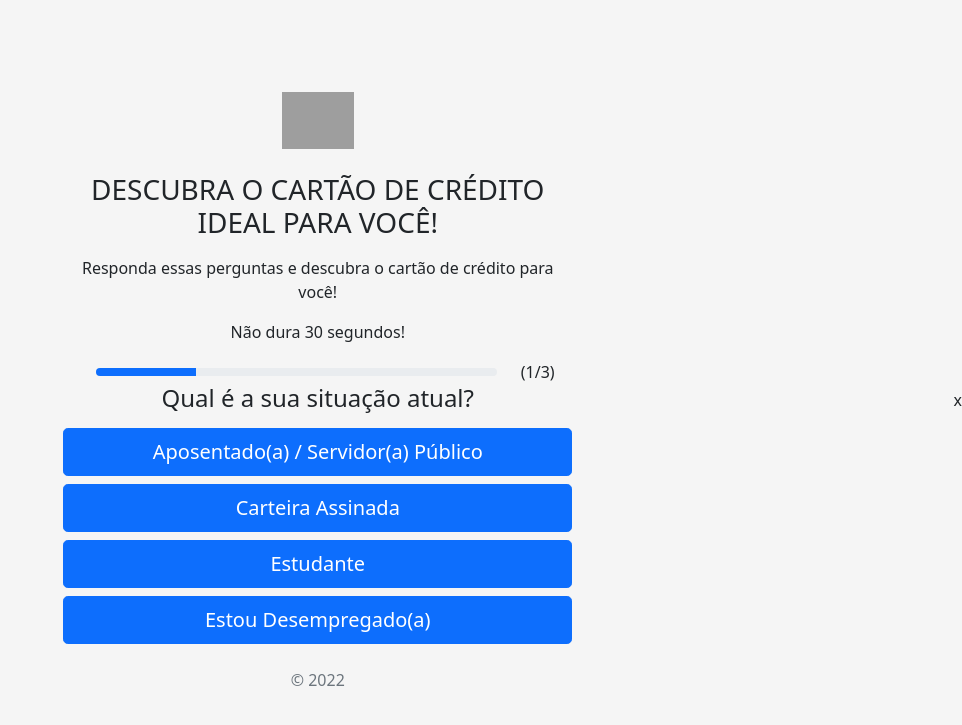
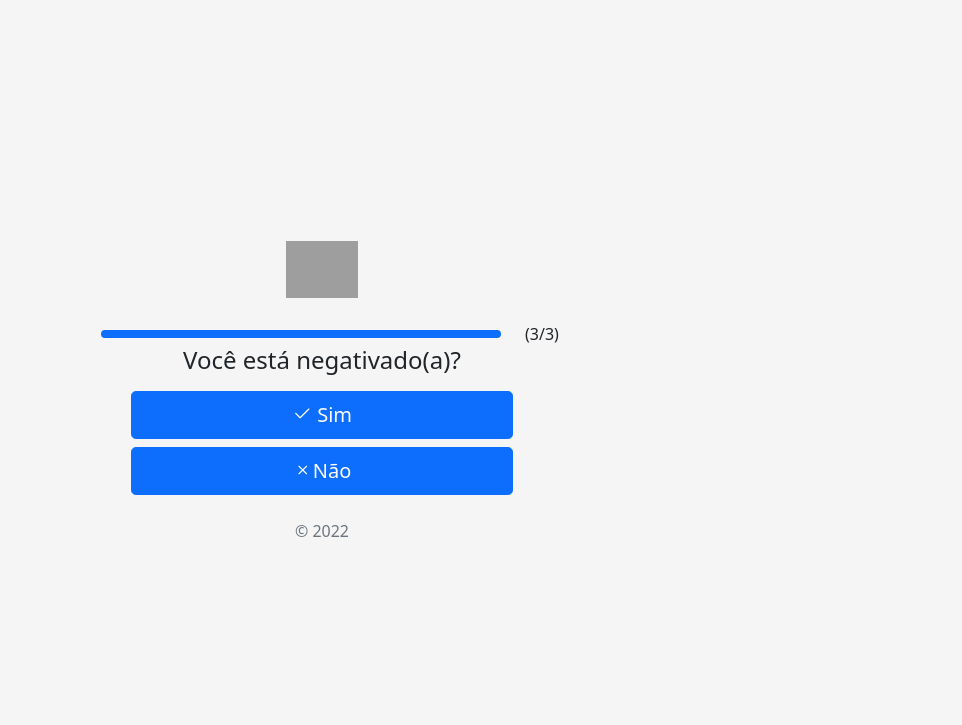
Before and after one commit to LeoAmorimLeleo/decoin_quiz, a PHP site: page / in a window 1280 px wide. Shown: the top 725 px of the page, without its empty margins (318-1280 px from the left). Run offline with PHP 8.4, Linux system fonts and the light colour scheme; some libraries are stand-ins or nearby versions; grey boxes are pictures that could not be loaded.

Commit message:
criando seções

```diff
--- a/index.php
+++ b/index.php
@@ -5,6 +5,7 @@
 	<meta name="viewport" content="width=device-width, initial-scale=1">
 	<link rel="stylesheet" type="text/css" href="css/bootstrap.min.css">
 	<link rel="stylesheet" type="text/css" href="css/style.css">
+	<link rel="stylesheet" href="https://cdn.jsdelivr.net/npm/bootstrap-icons@1.3.0/font/bootstrap-icons.css">
 	<title>DESCUBRA O CARTÃO DE CRÉDITO IDEAL PARA VOCÊ!</title>
 	<style>
 		.bd-placeholder-img {
@@ -24,33 +25,9 @@
 </head>
 <body class="text-center">
 	<main class="container col-md-5">
-	  <form>
-	    <img class="mb-4" src="/docs/5.0/assets/brand/bootstrap-logo.svg" alt="" width="72" height="57">
-	    <h1 class="h3 mb-3 fw-normal text-uppercase">Descubra o cartão de crédito ideal para você!</h1>
-	    <p>Responda essas perguntas e descubra o cartão de crédito para você!</p>
-	    <p>Não dura 30 segundos!</p>
-		<div class="container">
-		  <div class="row justify-content-md-center">
-		    <div class="col col-md-10">
-		    	<div class="progress progress-bar-height mt-2">
-  					<div class="progress-bar w-25" role="progressbar" aria-valuenow="75"
-  						aria-valuemin="0" aria-valuemax="100"></div>
-					</div>
-		    </div>
-		    <div class="col-md-auto col-md-1">
-		     	<span>(1/3)</span>
-		    </div>
-		  </div>
-		</div>
-	    <h4>Qual é a sua situação atual?</h4>
-	    <button class="w-100 btn btn-lg btn-primary mt-2" type="submit">Aposentado(a) / Servidor(a) Público</button>
-	    <button class="w-100 btn btn-lg btn-primary mt-2" type="submit">Carteira Assinada </button>
-	    <button class="w-100 btn btn-lg btn-primary mt-2" type="submit">Estudante</button>
-	    <button class="w-100 btn btn-lg btn-primary mt-2" type="submit">Estou Desempregado(a) </button>
-
+		<?php include 'sections/third_section.php'; ?>
 		<p class="mt-4 mb-3 text-muted">&copy; <?php echo date("Y") ?></p>
-	  </form>
 	</main>
 	<script type="text/javascript" src="js/bootstrap.bundle.min.js"></script>
 </body>
-</html>x
+</html>
--- /dev/null
+++ b/sections/third_section.php
@@ -0,0 +1,22 @@
+ <section id="second-section">
+ 	<img class="mb-4" src="/docs/5.0/assets/brand/bootstrap-logo.svg" alt="" width="72" height="57">
+ 	<div class="container">
+ 		<div class="row justify-content-md-center">
+ 			<div class="col col-md-10">
+ 				<div class="progress progress-bar-height mt-2">
+ 					<div class="progress-bar w-100" role="progressbar" aria-valuenow="100"
+ 					aria-valuemin="0" aria-valuemax="100"></div>
+ 				</div>
+ 			</div>
+ 			<div class="col-md-auto col-md-1">
+ 				<span>(3/3)</span>
+ 			</div>
+ 		</div>
+ 	</div>
+ 	<h4>Você está negativado(a)?</h4>
+ 	<button class="w-75 btn btn-lg btn-primary mt-2" type="submit">
+        <i class="bi bi-check2"></i> Sim
+    </button>
+ 	<button class="w-75 btn btn-lg btn-primary mt-2" type="submit">
+    <i class="bi bi-x"></i>Não</button>
+ </section>
```
Also changed, not shown: sections/first_section.php (added, +24 -0 lines), sections/second_section.php (added, +21 -0 lines). Lines whose indentation alone changed are shown as unchanged.
